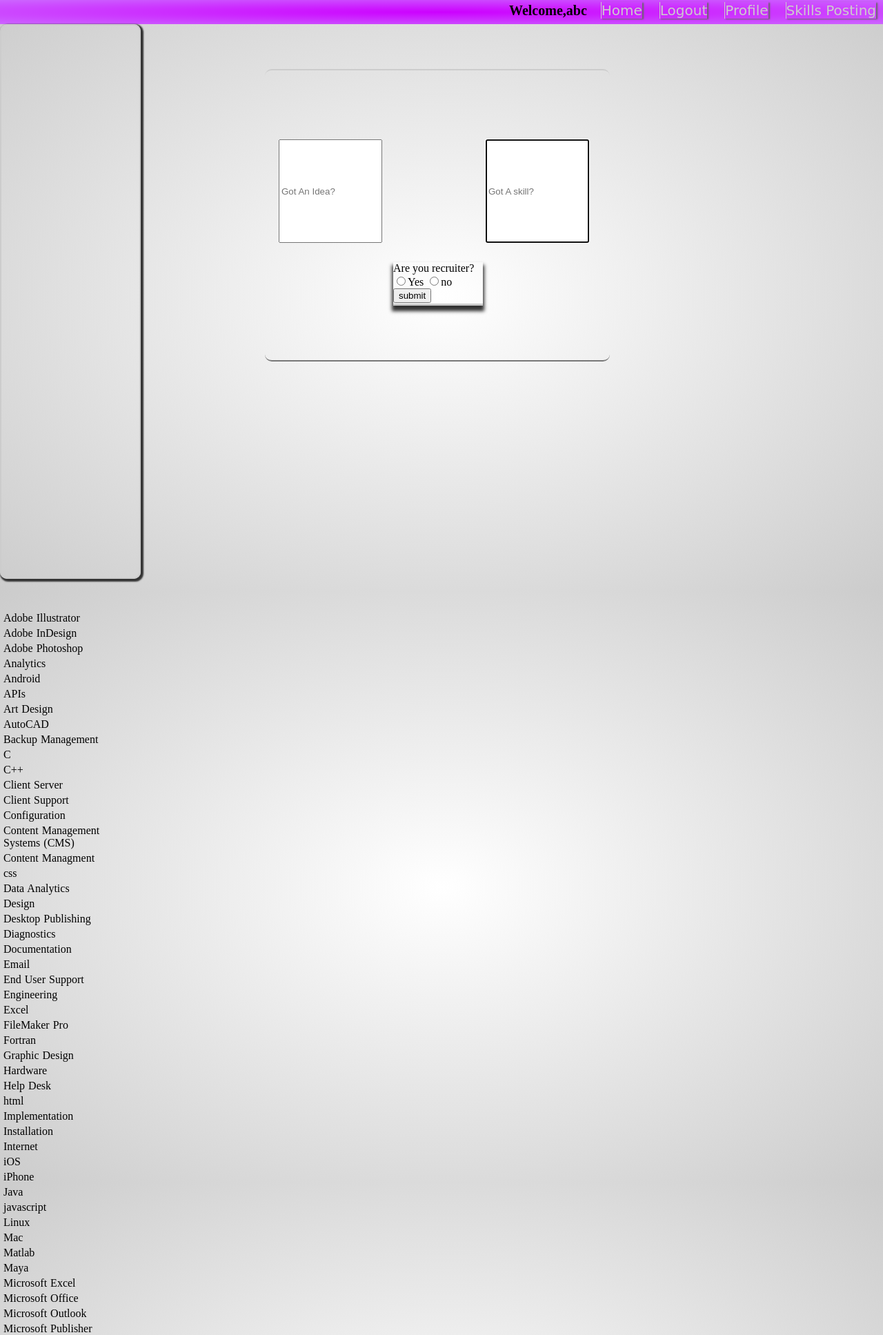
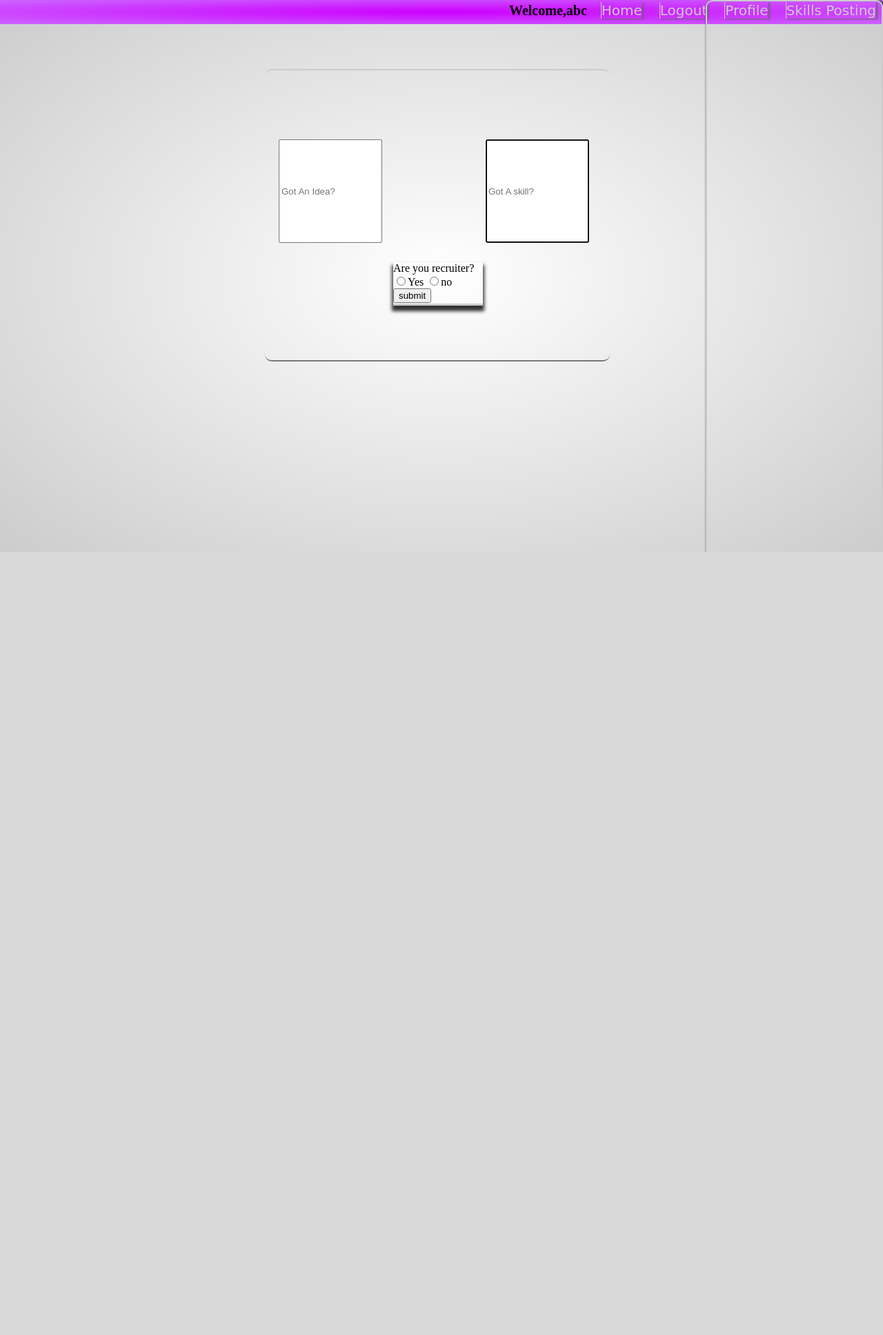
Before and after one commit to WarlonZeng/NYUHackathon2017, a Flask app: page /posting in a window 1280 px wide. Shown: the top 1935 px of the page at 69% size. After the commit the page ends 800 px from the top, so only its background shows below. Run offline with Flask 2, Linux system fonts and the light colour scheme; a user stored in the database is signed in; data comes from the database, SQL or seed files in the repository; some web fonts are replaced.

Commit message:
fix posting

```diff
--- a/templates/posting.html
+++ b/templates/posting.html
@@ -97,9 +97,10 @@ input{
 	border-bottom:2px solid #CCC;
 	box-shadow:2px 2px 2px 2px #333;
 	border-radius:10px;
-	height:100%;
-	width:200px;
 
+	position: absolute;
+    top: 0px;
+    right: 0px;
 
 
 
```
